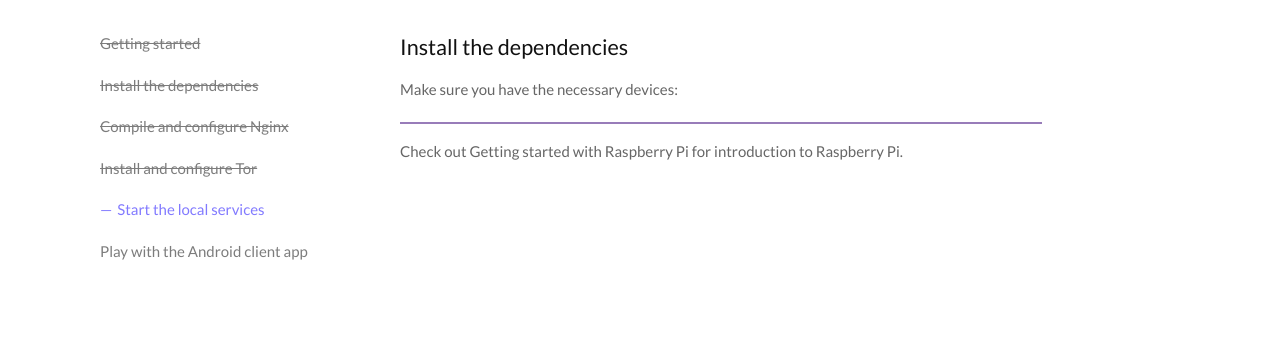
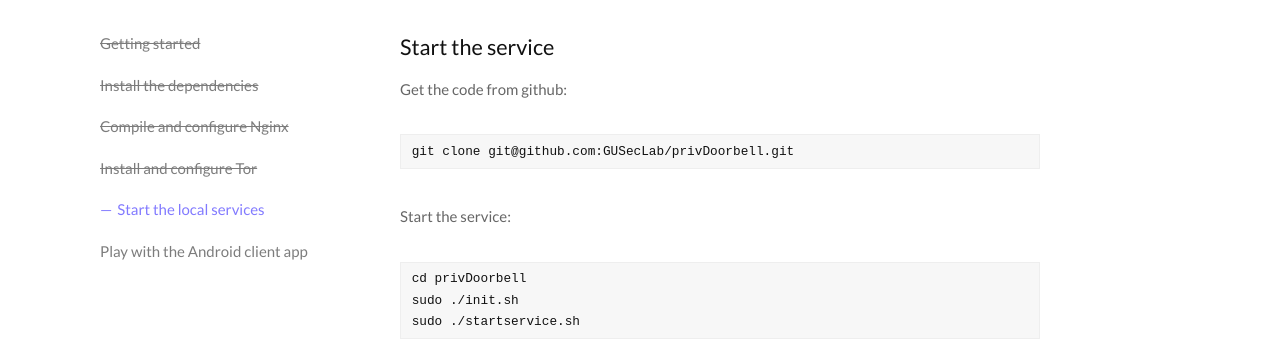
Before and after one commit to GUSecLab/privDoorbell, a plain HTML site: page installation-4.html in a window 1280 px wide. Shown: the part 65-428 px from the top of the page. Drawn offline with Linux system fonts and the light colour scheme.

Commit message:
updated users manual

```diff
--- a/installation-4.html
+++ b/installation-4.html
@@ -39,13 +39,26 @@
 				</div>
 				<div class="app__main">
 					<div class="text-container">
-						<h3 class="app__main__title">Install the dependencies</h3>
-					  <p>Make sure you have the necessary devices:</p>
-						<HR style="FILTER: alpha(opacity=100,finishopacity=0,style=3)" width="100%" color=#987cb9 SIZE=3>
-
-
-					  <p>Check out <a herf="https://projects.raspberrypi.org/en/projects/raspberry-pi-getting-started">Getting started with Raspberry Pi</a> for introduction to Raspberry Pi.</p>
-                    </div>
+						<h3 class="app__main__title">Start the service</h3>
+					  <p>Get the code from github:</p>
+<!-- Seperate block for pre oddness -->
+<div class="pre_container">
+<pre>
+git clone git@github.com:GUSecLab/privDoorbell.git
+</pre>
+</div>
+<!-- Seperate block for pre oddness -->
+					  <p>Start the service:</p>
+<!-- Seperate block for pre oddness -->
+<div class="pre_container">
+<pre>
+cd privDoorbell
+sudo ./init.sh
+sudo ./startservice.sh
+</pre>
+</div>
+<!-- Seperate block for pre oddness -->
+</div>
 				</div>
 			</div>
 		</div>
```
Also changed, not shown: installation-2.html (+1 -1 lines), installation-3.html (+10 -6 lines), installation-5.html (+2 -7 lines).
